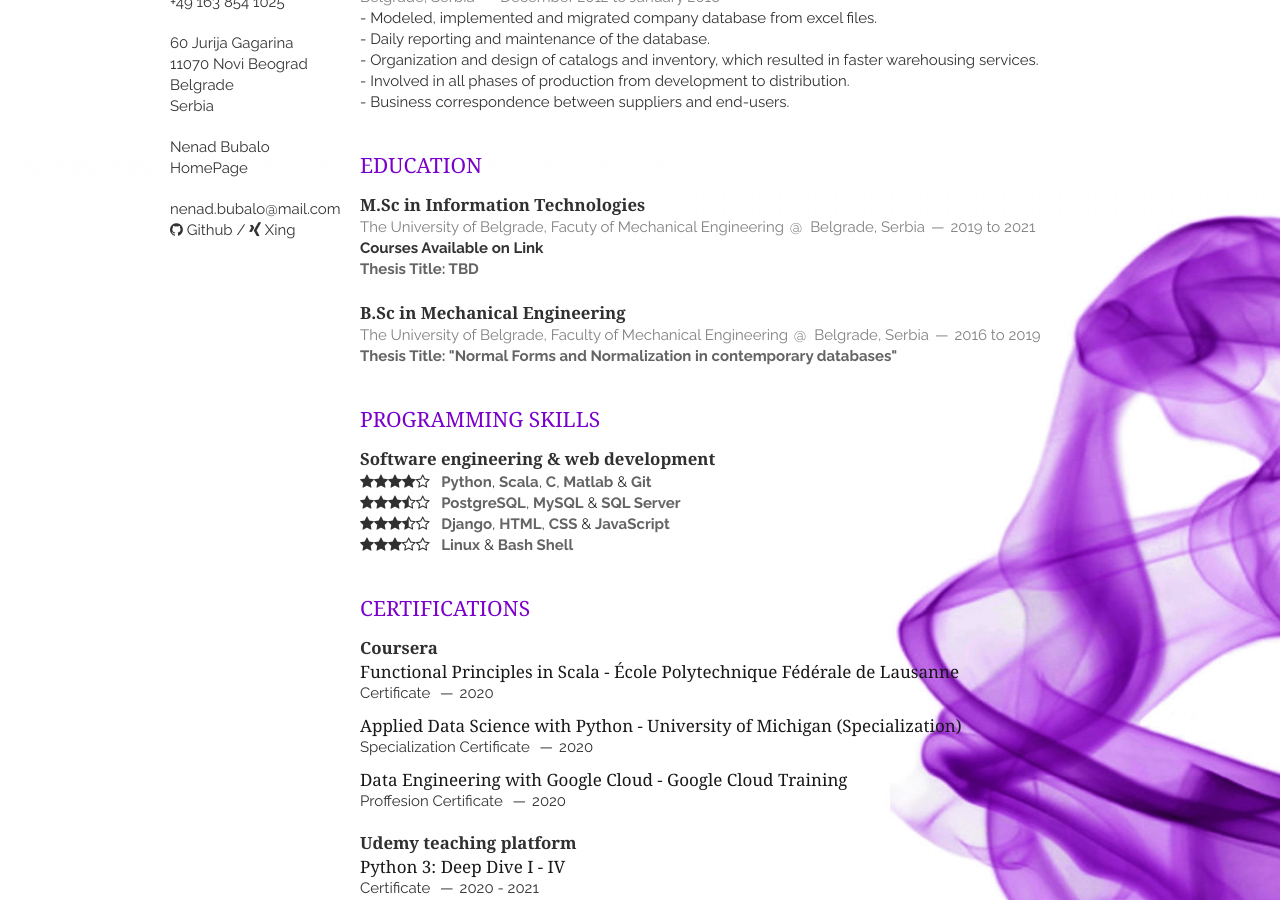
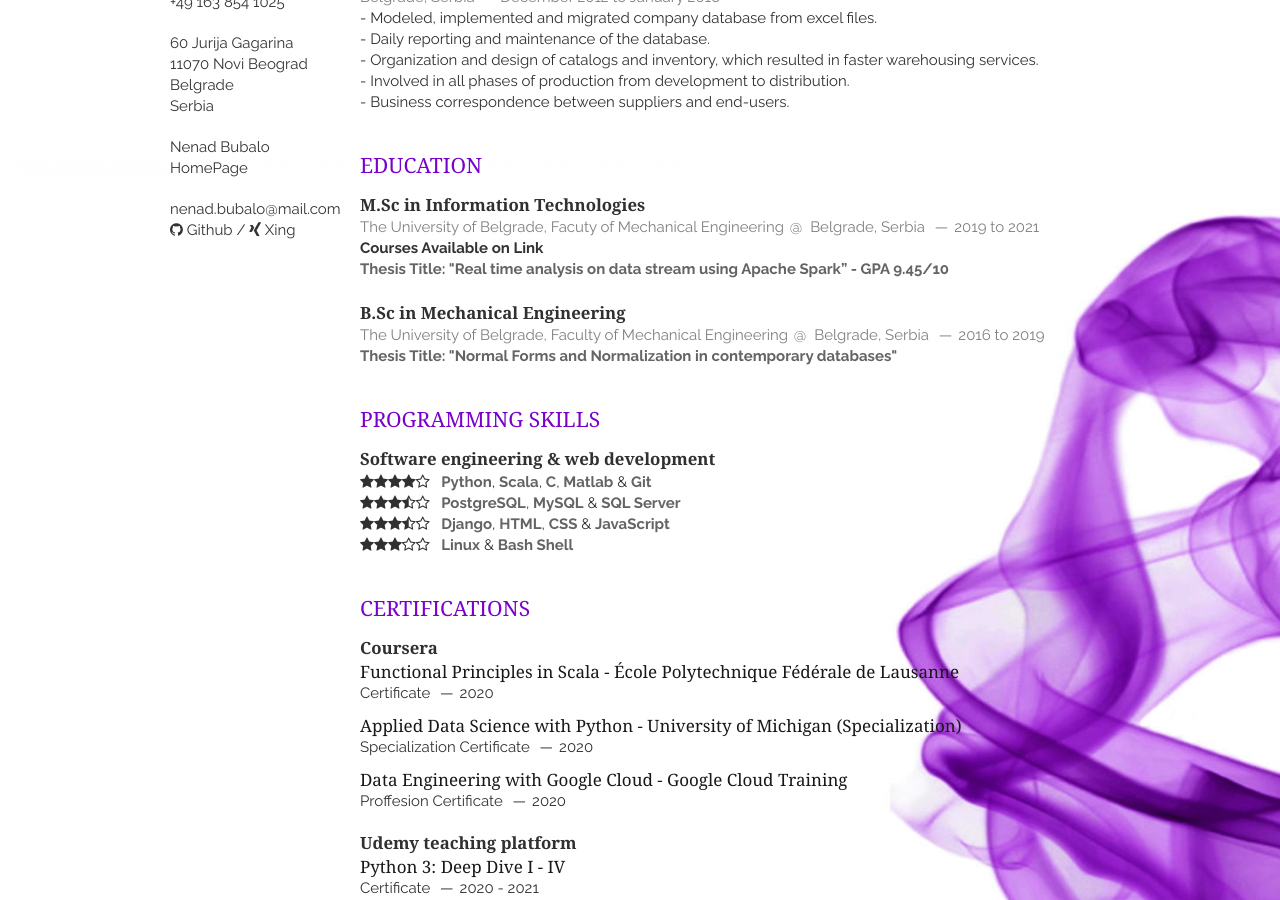
Before and after one commit to MouseOnTheKeys/cv, a Jekyll site: the page built from index.html, in a window 1280 px wide and 900 px high, scrolled down 325 px. Built offline with Jekyll 4.4.1, drawn with Linux system fonts in a browser that asks for light colours; nearby versions of some CDN libraries; the list of posts is cut into pages by our own code.

Commit message:
add master thesis title

```diff
--- a/_includes/education.html
+++ b/_includes/education.html
@@ -5,12 +5,21 @@
       <h1>M.Sc in Information Technologies</h1>
       <span>The University of Belgrade, Facuty of Mechanical Engineering</span>
       <span>
-                <address>Belgrade, Serbia</address><time>2019 to 2021</time>
+        <address>Belgrade, Serbia</address>
+        <time>2019 to 2021</time>
       </span>
     </header>
     <p>
-         <em><a href="https://www.mas.bg.ac.rs/_media/fakultet/dokumenti/akreditacija/asiin_master.pdf">Courses Available on Link</a></em><br>
-         <em>Thesis Title: TBD</em>
+      <em
+        ><a
+          href="https://www.mas.bg.ac.rs/_media/fakultet/dokumenti/akreditacija/asiin_master.pdf"
+          >Courses Available on Link</a
+        ></em
+      ><br />
+      <em
+        >Thesis Title: "Real time analysis on data stream using Apache Spark” -
+        GPA 9.45/10</em
+      >
     </p>
   </article>
   <article>
```
Also changed, not shown: other parts of _includes/education.html (+6 -2 lines). Lines whose indentation alone changed are shown as unchanged.
